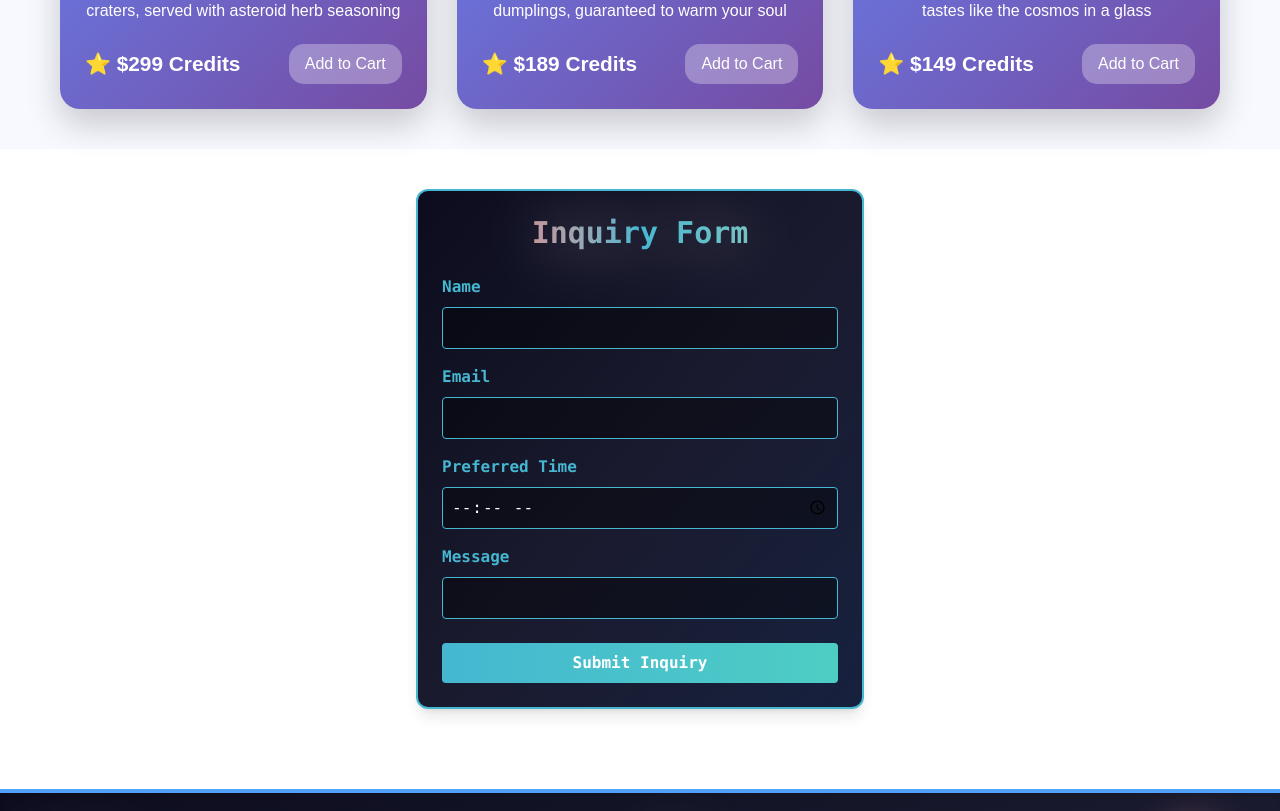
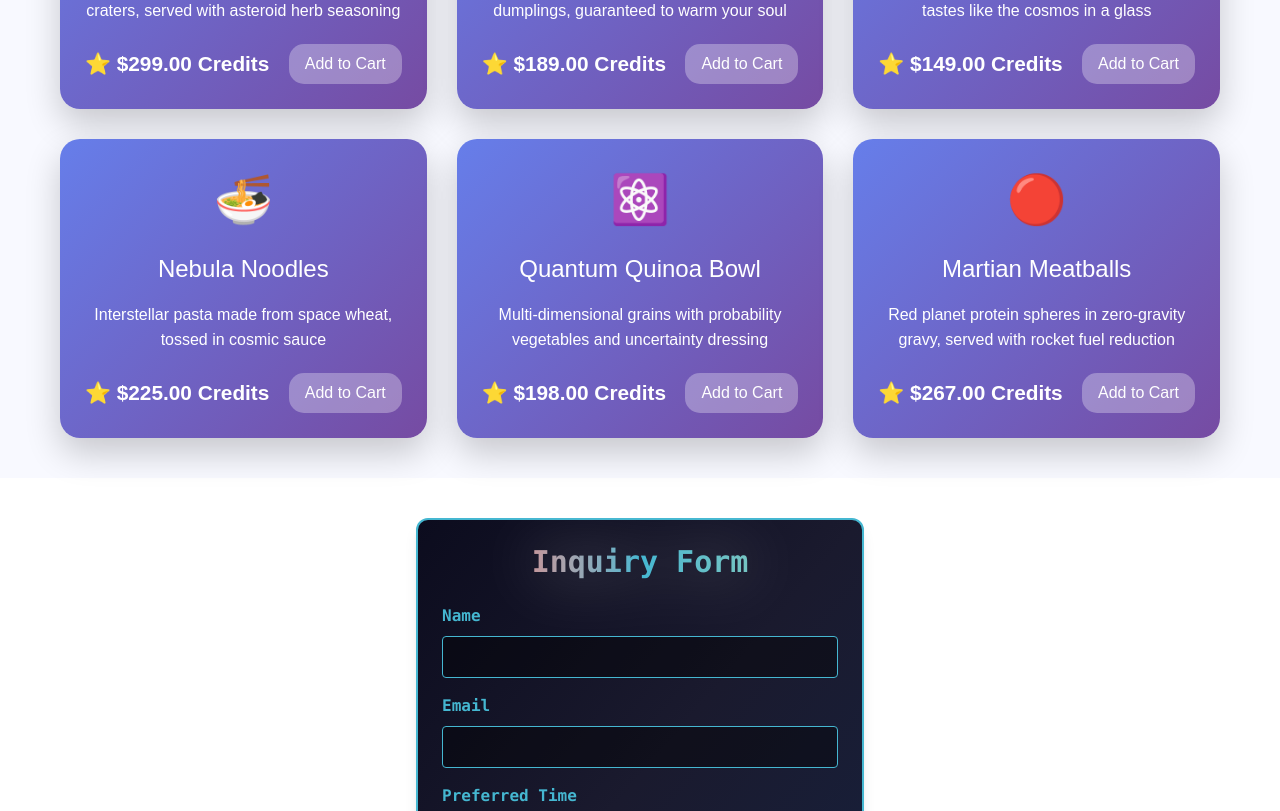
Before and after one commit to ADM-GenC-July25/Team-2---React, a React (Vite) app: page / in a window 1280 px wide. Shown: the part 980-1791 px from the top of the page. Built offline with nearby package versions, Linux system fonts and the light colour scheme.

Commit message:
Refactored FeaturedProducts component to use external data for featured items and updated add to cart functionality to match new item format.

```diff
--- /dev/null
+++ b/src/assets/featuredProductsData.js
@@ -0,0 +1,51 @@
+const featuredProductsData = [
+    {
+        category: "Featured Dishes",
+        items: [
+            {
+                id: 101,
+                name: "Lunar Cheese Craters",
+                description: "Aged moon cheese melted in volcanic craters, served with asteroid herb seasoning",
+                price: "$299.00",
+                emoji: "🌙"
+            },
+            {
+                id: 102,
+                name: "Solar Flare Soup",
+                description: "Spicy plasma broth with floating meteorite dumplings, guaranteed to warm your soul",
+                price: "$189.00",
+                emoji: "🔥"
+            },
+            {
+                id: 103,
+                name: "Galaxy Swirl Smoothie",
+                description: "Nebula fruit blend with stardust sprinkles, tastes like the cosmos in a glass",
+                price: "$149.00",
+                emoji: "🌌"
+            },
+            {
+                id: 104,
+                name: "Nebula Noodles",
+                description: "Interstellar pasta made from space wheat, tossed in cosmic sauce",
+                price: "$225.00",
+                emoji: "🍜"
+            },
+            {
+                id: 105,
+                name: "Quantum Quinoa Bowl",
+                description: "Multi-dimensional grains with probability vegetables and uncertainty dressing",
+                price: "$198.00",
+                emoji: "⚛️"
+            },
+            {
+                id: 106,
+                name: "Martian Meatballs",
+                description: "Red planet protein spheres in zero-gravity gravy, served with rocket fuel reduction",
+                price: "$267.00",
+                emoji: "🔴"
+            }
+        ]
+    }
+];
+
+export default featuredProductsData;
--- a/src/components/FeaturedProducts.jsx
+++ b/src/components/FeaturedProducts.jsx
@@ -1,5 +1,6 @@
 import React from 'react'
 import { useCart } from '../CartContext'
+import featuredProductsData from '../assets/featuredProductsData'
 
 const sectionStyle = {
   padding: '40px 20px',
@@ -26,36 +27,24 @@ import { useCart } from '../CartContext'
   cursor: 'pointer'
 };
 
-
 function FeaturedProducts() {
   const { addToCart } = useCart();
 
-  const featuredItems = [
-    {
-      id: 'lunr-cheese',
-      name: 'Lunar Cheese Craters',
-      description: 'Aged moon cheese melted in volcanic craters, served with asteroid herb seasoning',
-      price: "$299",
-      emoji: '🌙'
-    },
-    {
-      id: 'solar-flare',
-      name: 'Solar Flare Soup',
-      description: 'Spicy plasma broth with floating meteorite dumplings, guaranteed to warm your soul',
-      price: "$189",
-      emoji: '🔥'
-    },
-    {
-      id: 'galaxy-smoothie',
-      name: 'Galaxy Swirl Smoothie',
-      description: 'Nebula fruit blend with stardust sprinkles, tastes like the cosmos in a glass',
-      price: "$149",
-      emoji: '🌌'
-    }
-  ];
+  // Get featured items from the data file
+  const featuredItems = featuredProductsData[0].items;
 
   const handleAddToCart = (item) => {
-    addToCart(item);
+    // Convert the item format to match what the cart expects
+    const cartItem = {
+      id: item.id,
+      name: item.name,
+      shortDesc: item.name,
+      description: item.description,
+      price: item.price,
+      emoji: item.emoji,
+      quantity: 1
+    };
+    addToCart(cartItem);
     // Optional: Show a toast or feedback
     // alert(`${item.name} added to cart!`);
   };
@@ -66,7 +55,7 @@ function FeaturedProducts() {
       <style>
         {`
           @keyframes pulse {
-            0%, 100% { transform: scale(1); }
+
             50% { transform: scale(1.1); }
           }
 
```
Lines whose indentation alone changed are shown as unchanged.
